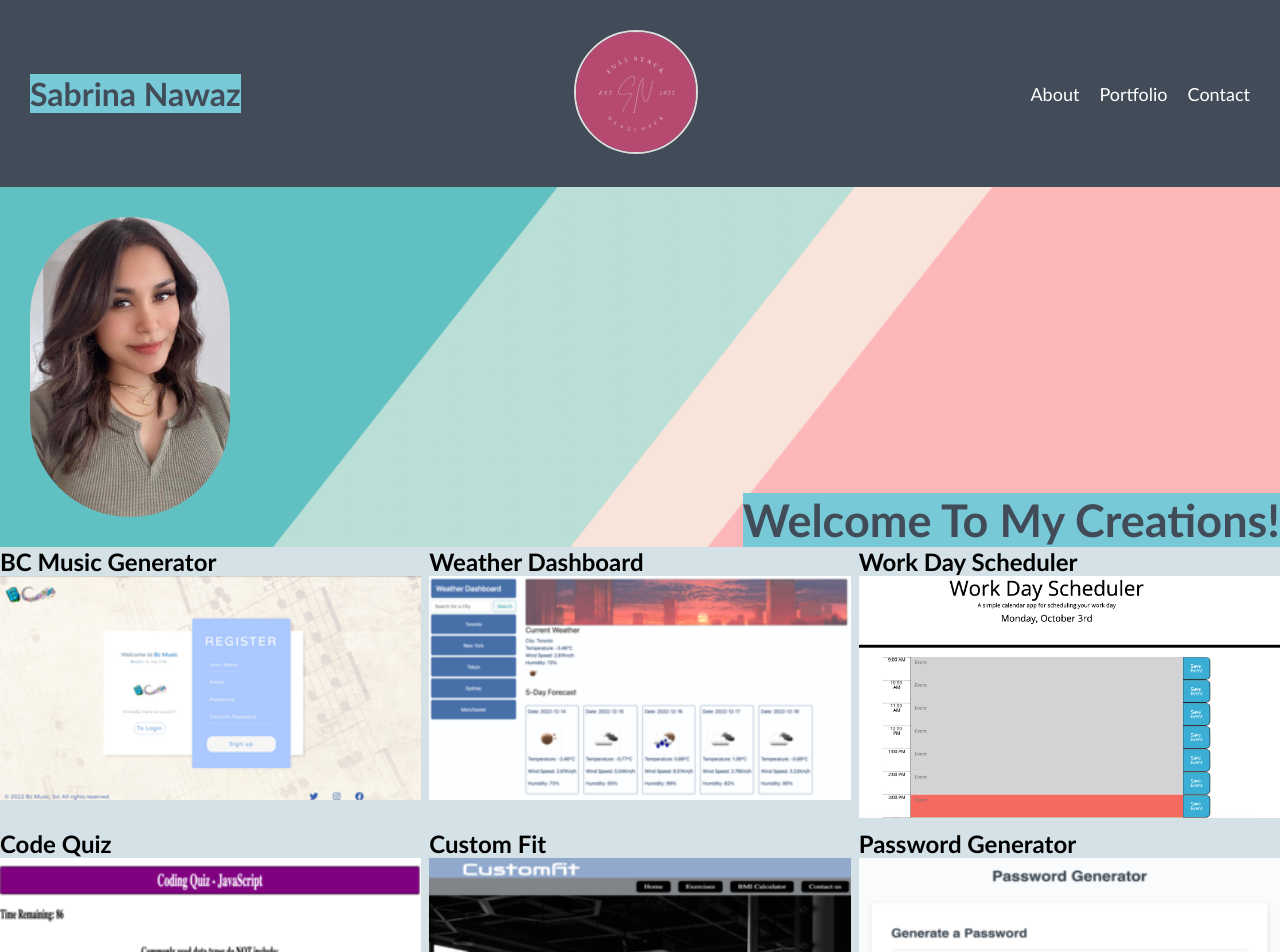
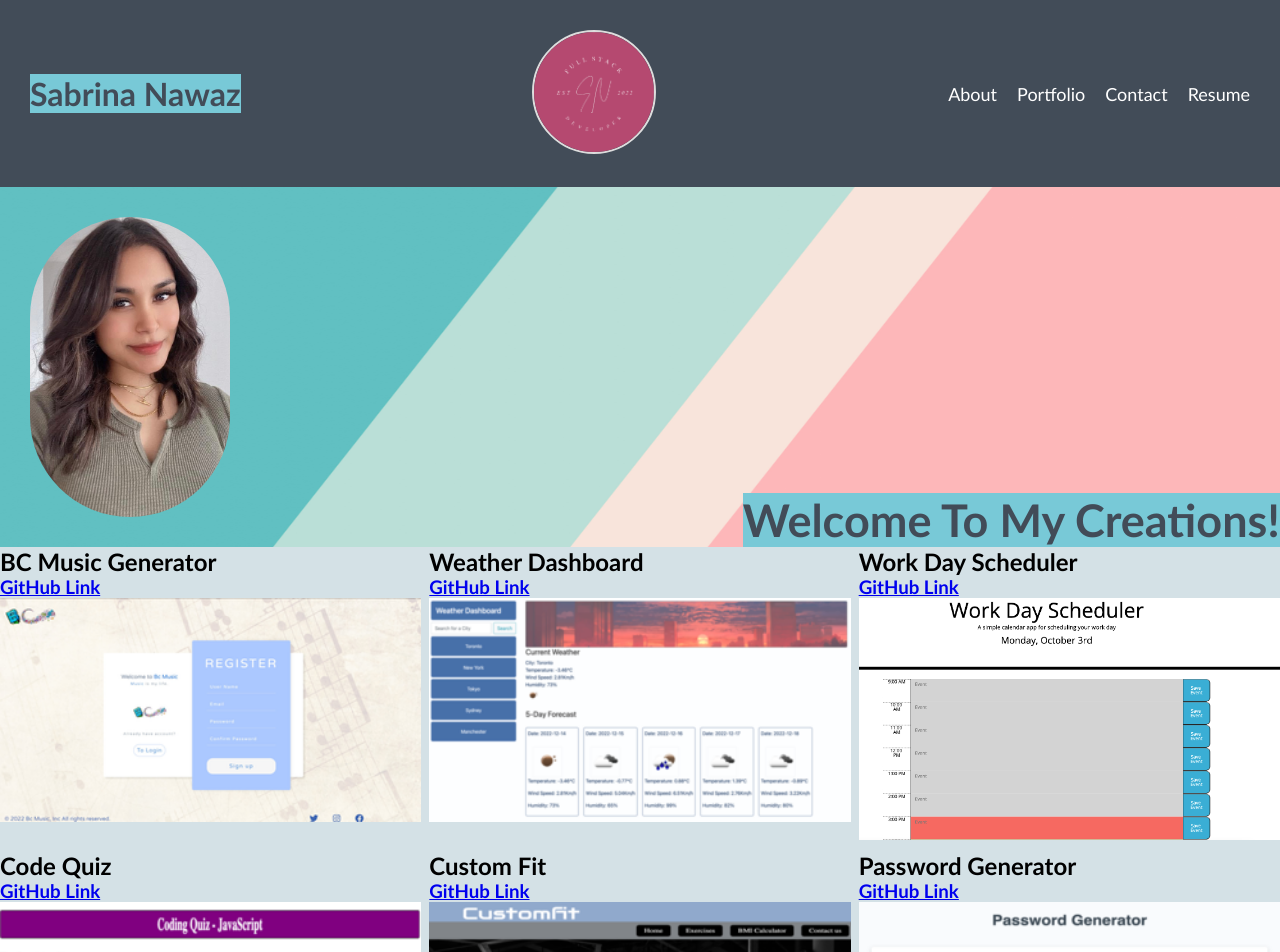
Before and after one commit to Sabrina-Nawaz/react-portfolio, a React (Create React App) app in the folder react-portfolio/: page /portfolio in a window 1280 px wide. Shown: the top 952 px of the page. Built offline with nearby package versions, Linux system fonts and the light colour scheme.

Commit message:
Added a Resume component and corrected GitHub links under Portfolio

```diff
--- a/react-portfolio/src/App.js
+++ b/react-portfolio/src/App.js
@@ -3,8 +3,10 @@ import { Routes, Route } from "react-router-dom";
 import Header from "./components/Navbar/Header.jsx";
 import Portfolio from "./components/Portfolio/Portfolio.jsx";
 import About from "./components/About/About.jsx";
+import Resume from "./components/Resume/Resume.jsx";
 import Home from "./components/Home/Home.jsx";
 import Footer from "./components/Footer/Footer.jsx";
+
 
 function App() {
   return (
@@ -15,6 +17,7 @@ function App() {
         <Route path="/contact" element={<Contact />} />
         <Route path={"/about"} element={<About />} />
         <Route path={"/portfolio"} element={<Portfolio />} />
+        <Route path={"/resume"} element={<Resume />} />
       </Routes>
       <Footer />
     </div>
--- a/react-portfolio/src/components/Navbar/Navbar.jsx
+++ b/react-portfolio/src/components/Navbar/Navbar.jsx
@@ -6,6 +6,7 @@ export default function Navbar() {
           <a href="/about">About</a>
           <a href="/portfolio">Portfolio</a>
           <a href="/contact">Contact</a>
+          <a href="/resume">Resume</a>
       </nav>
     );
   }
--- a/react-portfolio/src/components/Portfolio/Portfolio.jsx
+++ b/react-portfolio/src/components/Portfolio/Portfolio.jsx
@@ -6,12 +6,12 @@ export default function Portfolio() {
     return (
         <section>
         <div className="projects">
-        <Project title="BC Music Generator" gitHub="GitHub" gitHubUrl="https://github.com/Sabrina-Nawaz/music-generator-" url="https://bc-music-generator.herokuapp.com/" imgUrl="/assets/music-generator.png"/>
-        <Project title="Weather Dashboard" url="https://sabrina-nawaz.github.io/weather-dashboard/" imgUrl="/assets/weather-app.png"/>
-        <Project title="Work Day Scheduler" url="https://sabrina-nawaz.github.io/work-day-scheduler/" imgUrl="/assets/workday-scheduler.png"/>
-        <Project title="Code Quiz" url="https://sabrina-nawaz.github.io/code-quiz/" imgUrl="/assets/code-quiz.png"/>
-        <Project title="Custom Fit" url="https://bleachevil.github.io/Project1-Workout/index.html" imgUrl="/assets/customfit.png"/>
-        <Project title="Password Generator" url="https://sabrina-nawaz.github.io/password-generator/" imgUrl="/assets/password.png"/>
+        <Project title="BC Music Generator" gitHub="https://github.com/Sabrina-Nawaz/music-generator-" url="https://bc-music-generator.herokuapp.com/" imgUrl="/assets/music-generator.png"/>
+        <Project title="Weather Dashboard" gitHub="https://github.com/Sabrina-Nawaz/weather-dashboard" url="https://sabrina-nawaz.github.io/weather-dashboard/" imgUrl="/assets/weather-app.png"/>
+        <Project title="Work Day Scheduler" gitHub="https://github.com/Sabrina-Nawaz/work-day-scheduler" url="https://sabrina-nawaz.github.io/work-day-scheduler/" imgUrl="/assets/workday-scheduler.png"/>
+        <Project title="Code Quiz" gitHub="https://github.com/Sabrina-Nawaz/code-quiz" url="https://sabrina-nawaz.github.io/code-quiz/" imgUrl="/assets/code-quiz.png"/>
+        <Project title="Custom Fit" gitHub="https://github.com/bleachevil/Project1-WorkoutLinks" url="https://bleachevil.github.io/Project1-Workout/index.html" imgUrl="/assets/customfit.png"/>
+        <Project title="Password Generator" gitHub="https://github.com/Sabrina-Nawaz/password-generator" url="https://sabrina-nawaz.github.io/password-generator/" imgUrl="/assets/password.png"/>
         </div>
         </section>
     );
--- a/react-portfolio/src/components/Portfolio/Project.jsx
+++ b/react-portfolio/src/components/Portfolio/Project.jsx
@@ -1,10 +1,10 @@
 import React from "react";
 
-export default function Project({title, gitHub, gitHubUrl, url, imgUrl}) {
+export default function Project({title, gitHub, url, imgUrl}) {
     return (
         <div className="project">
         <h2>{title}</h2>
-        <h3><a href={gitHub} src={gitHubUrl}></a></h3>
+        <h3><a href={gitHub}>GitHub Link</a></h3>
         <a href={url} className="responsive-img">
             <img src={imgUrl} alt={title}/>
         </a>
--- /dev/null
+++ b/react-portfolio/src/components/Resume/Resume.jsx
@@ -0,0 +1,10 @@
+import React from "react";
+import "./Resume.css"
+
+function Resume() {
+    return (
+        <h1>My Resume</h1>
+
+    );
+}
+export default Resume;
```
Also changed, not shown: react-portfolio/src/components/Resume/Resume.css (added).
